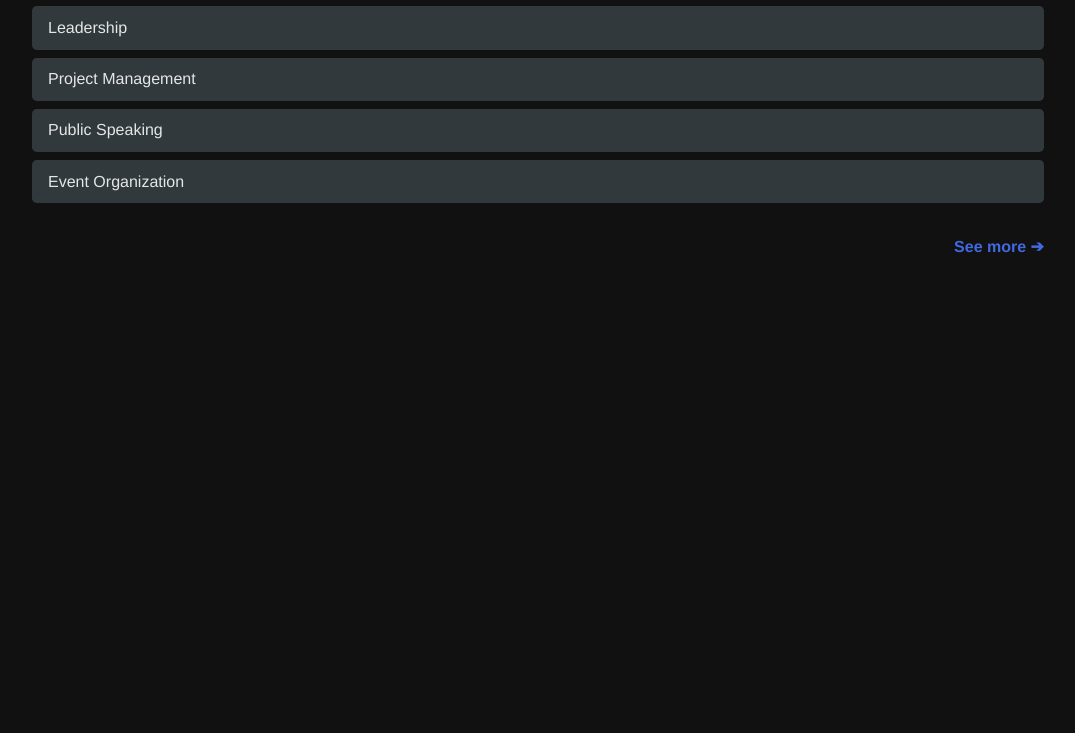
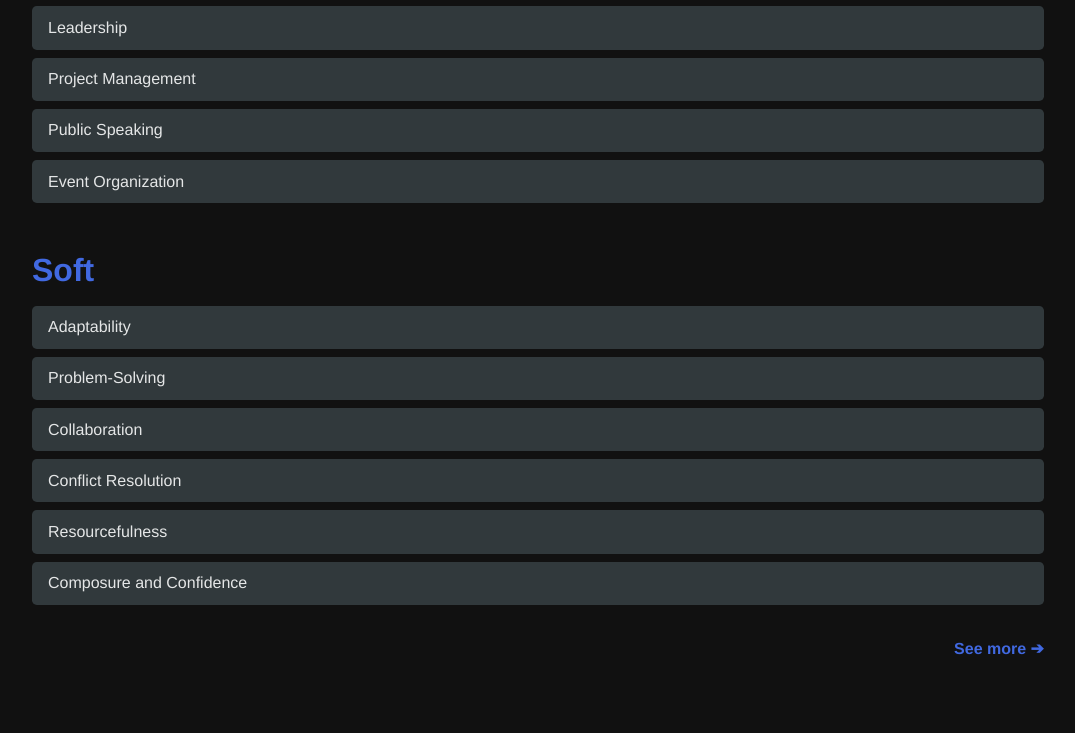
Before and after one commit to Kez723Cudia/Quiz-1-Portfolio, a Django app: page /skills/ in a window 1280 px wide. Shown: the part 731-1464 px from the top of the page, without its empty margins (102-1177 px from the left). Before the commit the page ends 984 px from the top, so only its background shows below. Run offline with Django 5.2, Linux system fonts and the light colour scheme; parts of the project's set-up code (start-up, migrations or seed data) failed here and were passed over.

Commit message:
Added Soft competencies and navigation polish in Skills page

```diff
--- a/home/templates/skills/skills.html
+++ b/home/templates/skills/skills.html
@@ -88,9 +88,22 @@
                 <li>Public Speaking</li>
                 <li>Event Organization</li>
             </ul>
-            <a href="{% url 'skills' %}" class="see-more">See more ➔</a>
         </div>
 
+        <!-- Soft Section -->
+        <div class="skills-section">
+            <h2>Soft</h2>
+            <ul class="skills-list">
+                <li>Adaptability</li>
+                <li>Problem-Solving</li>
+                <li>Collaboration</li>
+                <li>Conflict Resolution</li>
+                <li>Resourcefulness</li>
+                <li>Composure and Confidence</li>
+            </ul>
+            <!-- Navigation polish -->
+            <a href="{% url 'projects' %}" class="see-more">See more ➔</a>
+        </div>
 
 
     </div>
```
